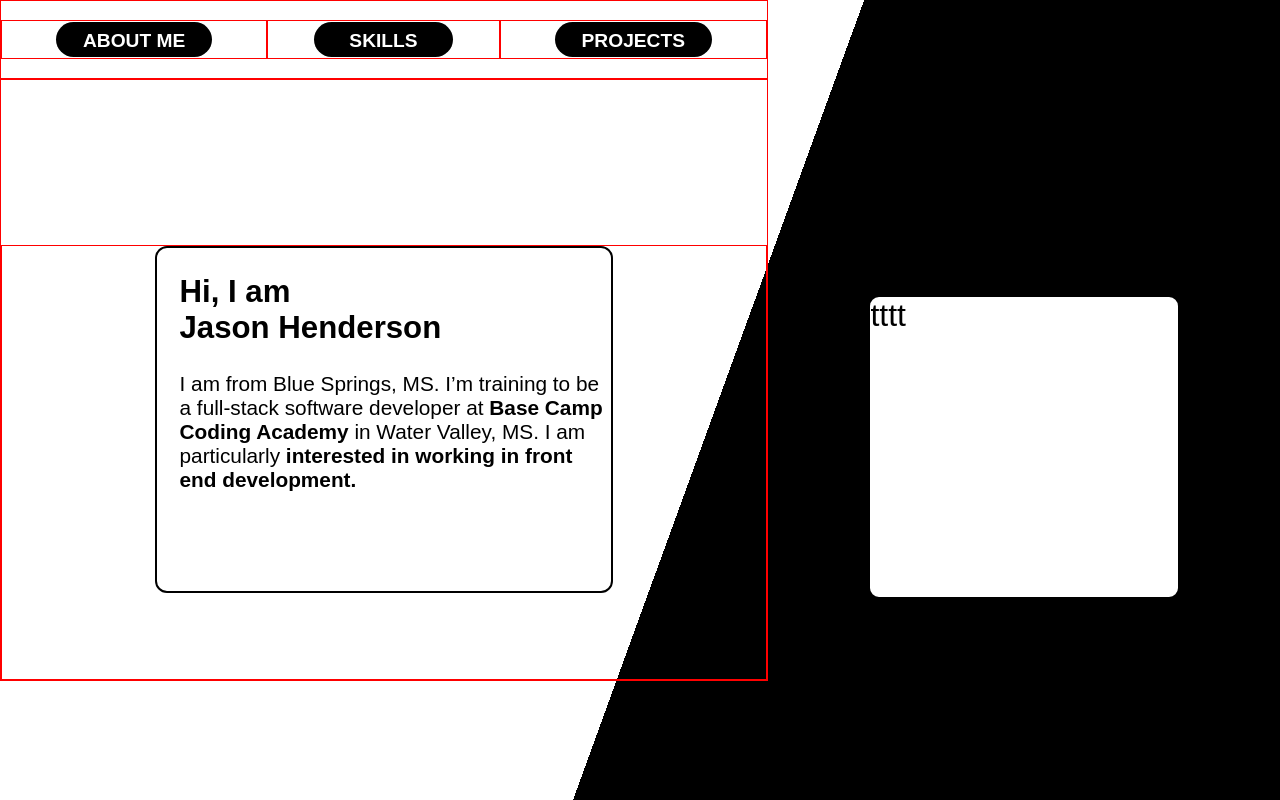
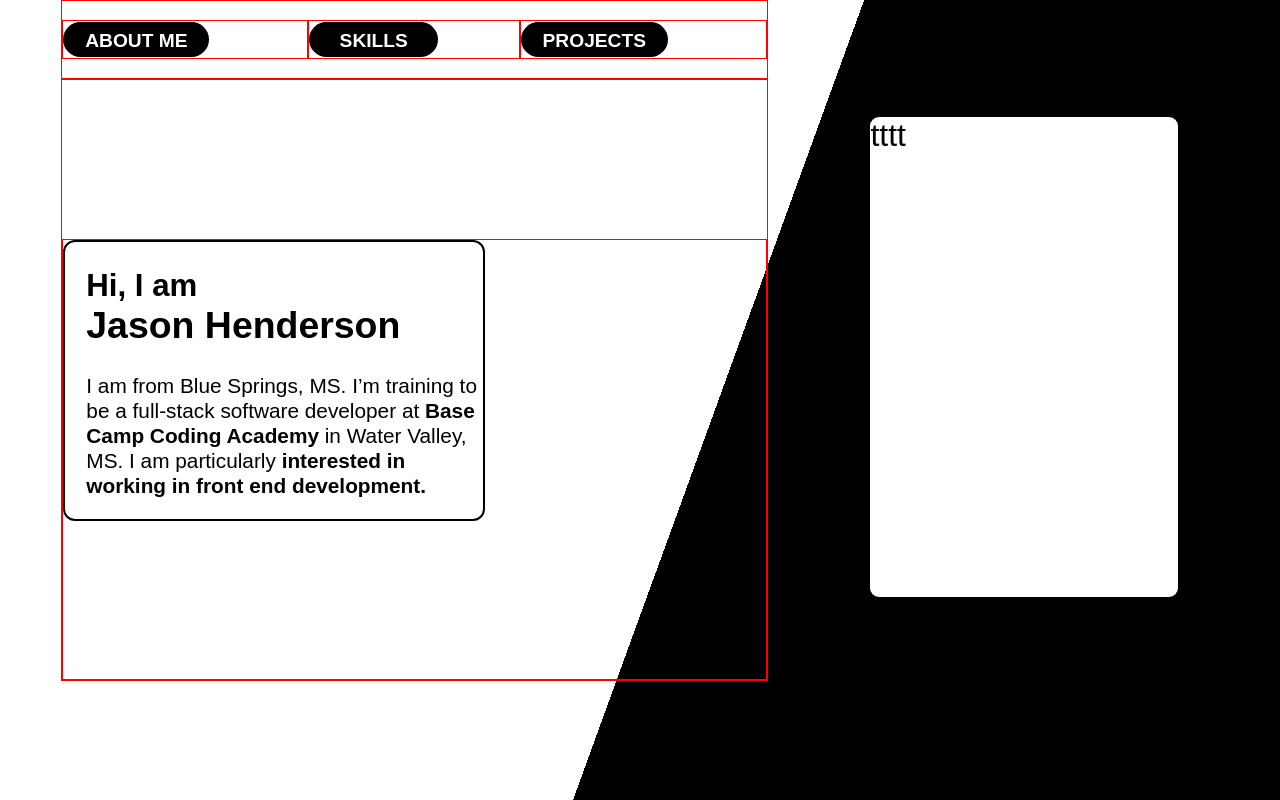
Before and after one commit to jhenderson26-lab/My_Portolios, a plain HTML site: page index.html in a window 1280 px wide. Drawn offline with Linux system fonts and the light colour scheme.

Commit message:
resizing

```diff
--- a/index.html
+++ b/index.html
@@ -8,7 +8,7 @@
     </head>
 
     <body class="Body_layout">
-        <div class="rigth-side_homescreen">
+        <div class="left-side_homescreen">
 
             <div class="color">
                 <div class="controls">
@@ -32,12 +32,13 @@
             <div class="color Who_Am_I">
                 <div></div>
                 <div class="color text_layout">
-                    <div></div>
+
                     <div class="color Text_about_me">
-                        <h2 class="space">Hi, I am <br><span>Jason Henderson</span></h2>
+                        <h2 class="space">Hi, I am <br><span class="my_name">Jason Henderson</span></h2>
 
-                        <p class="space">I am from Blue Springs, MS. I’m training to be a full-stack software developer at <b>Base Camp Coding Academy</b>  in Water Valley, MS. I am particularly <b>interested in working in front end development.</b></p>
+                        <p class="space text">I am from Blue Springs, MS. I’m training to be a full-stack software developer at <b>Base Camp Coding Academy</b>  in Water Valley, MS. I am particularly <b>interested in working in front end development.</b></p>
                     </div>
+                    <div class="taking_space"></div>
 
 
                 </div>
@@ -46,7 +47,7 @@
         </div>
 
 
-        <div class="left-side_homescreen">
+        <div class="rigth-side_homescreen">
             <div class="middle-ground_cender">
                 <div class="color white_back">
                     tttt
--- a/style.css
+++ b/style.css
@@ -19,6 +19,10 @@
 
 }
 
+
+.left-side_homescreen {
+    margin-left: 8%;
+}
 .controls {
     display: grid;
     grid-template-columns: auto auto auto;
@@ -30,7 +34,7 @@
 .about_me, .skills, .projects {
     border: 1px solid red;
     display: flex;
-    justify-content: center;
+    justify-content:left;
     align-items: center;
 
 
@@ -69,31 +73,40 @@
 
 }
 
+.my_name {
+    font-size: larger;
+}
+
 .Text_about_me {
     background-color: white;
     color: black;
     font-size: 65%;
     border-radius: 12px;
     border: 2px solid black;
+    width: fit-content;
+    height: fit-content;
 }
 
 .text_layout {
     display: grid;
-    grid-template-columns: 20% 60% 20%;
-    grid-template-rows: auto 20%;
+    grid-template-columns:  60% 30%;
+    grid-template-rows: auto;
 }
 
 .space {
     padding-left: 5%;
 }
 
+.text {
+    line-height: 25px;
+}
 
 .white_back {
     background-color: white;
     border: 3px solid black;
     border-radius: 12px;
     width: 60%;
-    height: 50%;
+    height: 80%;
     color: black;
 }
 
```
